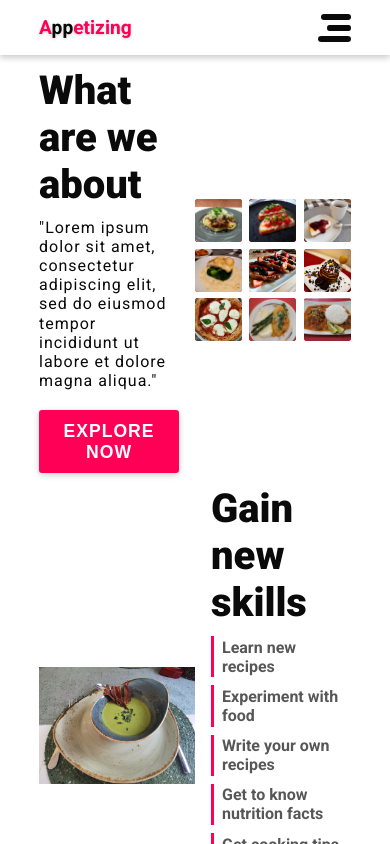
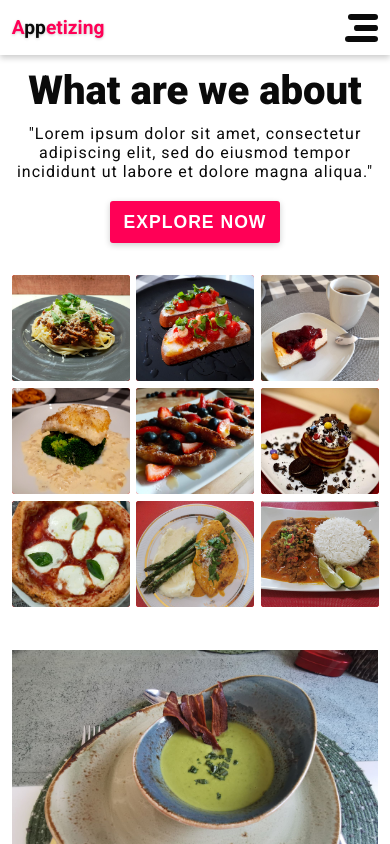
Before and after one commit to WojciechMaslany/Appetizing, a React (Create React App) app in the folder appetizing-frontend/: page /recipe in a window 390 px wide. Shown: the top 844 px of the page. Built offline with nearby package versions, Linux system fonts and the light colour scheme.

Commit message:
Fixing styles (fixed navbar, responsiveness)

```diff
--- a/appetizing-frontend/src/styles/index.scss
+++ b/appetizing-frontend/src/styles/index.scss
@@ -16,6 +16,7 @@
 body{
     font-size: var(--font-size);
     font-family: 'Roboto', sans-serif;
+    padding-top: 55px;
 }
 
 a{
@@ -67,6 +68,7 @@ img {
 
 .section {
     display: flex;
+    flex-wrap: wrap;
     align-items: center;
     margin-bottom: 3vw;
     .title {
@@ -96,10 +98,29 @@ img {
 }
 
 .container{
-    padding-inline: 12vw;
+    padding-inline: 25vw;
 }
 
 @import "partials/animations.scss";
+
+@media screen and (max-width: 1280px) {
+    .container{
+        padding-inline: 18vw;
+    }
+}
+
+@media screen and (max-width: 1050px) {
+    .container{
+        padding-inline: 12vw;
+    }
+}
+
+@media screen and (max-width: 1280px) {
+    .container{
+        padding-inline: 18vw;
+    }
+}
+
 @media screen and (max-width: 768px) {
     .navbar{
         .logo{
@@ -112,7 +133,36 @@ img {
             display: block;
         }
     }
+    .section{
+        .col{
+            width: 100%;
+            padding: 0 !important;
+            text-align: center;
+            margin-bottom: 2em;
+        }
+    }
+
+    .skill-item{
+        display: inline-block;
+        margin: .75em;
+    }
+    .section.improve .btn{
+        display: block;
+        margin-left: 50%;
+        transform: translateX(-50%);
+    }
+
+    .chief-card{
+        box-shadow: 0 5px 10px var(--shadow-color);
+    }
+
     .container{
-        padding-inline: 10vw;
+        padding-inline: 6vw;
     }
 }
+
+@media screen and (max-width: 480px) {
+    .container{
+        padding-inline: 3vw;
+    }
+}
--- a/appetizing-frontend/src/styles/partials/_navbar.scss
+++ b/appetizing-frontend/src/styles/partials/_navbar.scss
@@ -1,11 +1,15 @@
 .navbar{
     height: 55px;
+    width: 100%;
+    top: 0;
     box-shadow: 0 3px 6px var(--shadow-color);
     background-color: var(--background-color);
     color: var(--text-color);
     display: flex;
+    position: fixed;
     justify-content: space-between;
     align-items: center;
+    z-index: 998;
     .logo{
         font-size: 1.5em;
         font-weight: bolder;
@@ -98,6 +102,7 @@
     left: 0;
     height: 100vh;
     width: 250px;
+    z-index: 999;
     background-color: var(--background-color);
     box-shadow: 0 0 0 2000px rgba(0,0,0,0.2),
                 3px 0 5px var(--shadow-color);
```
